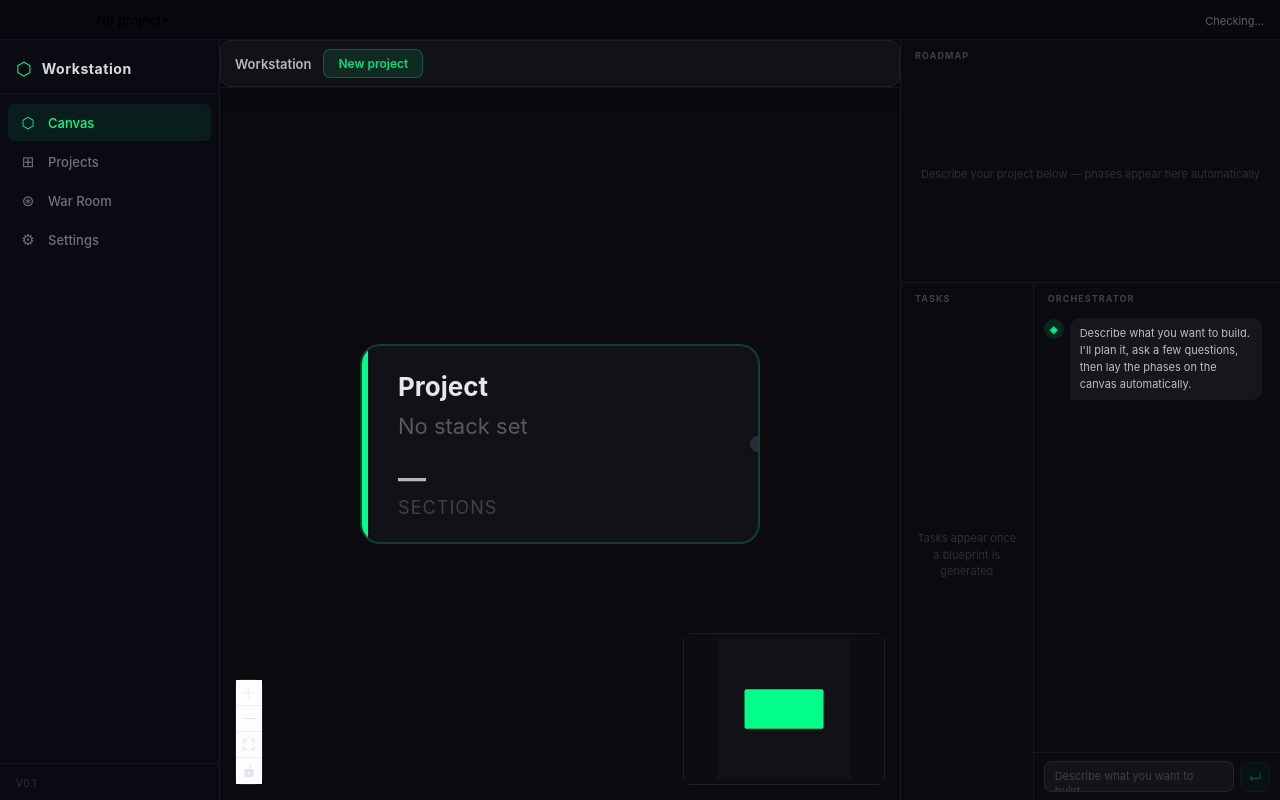
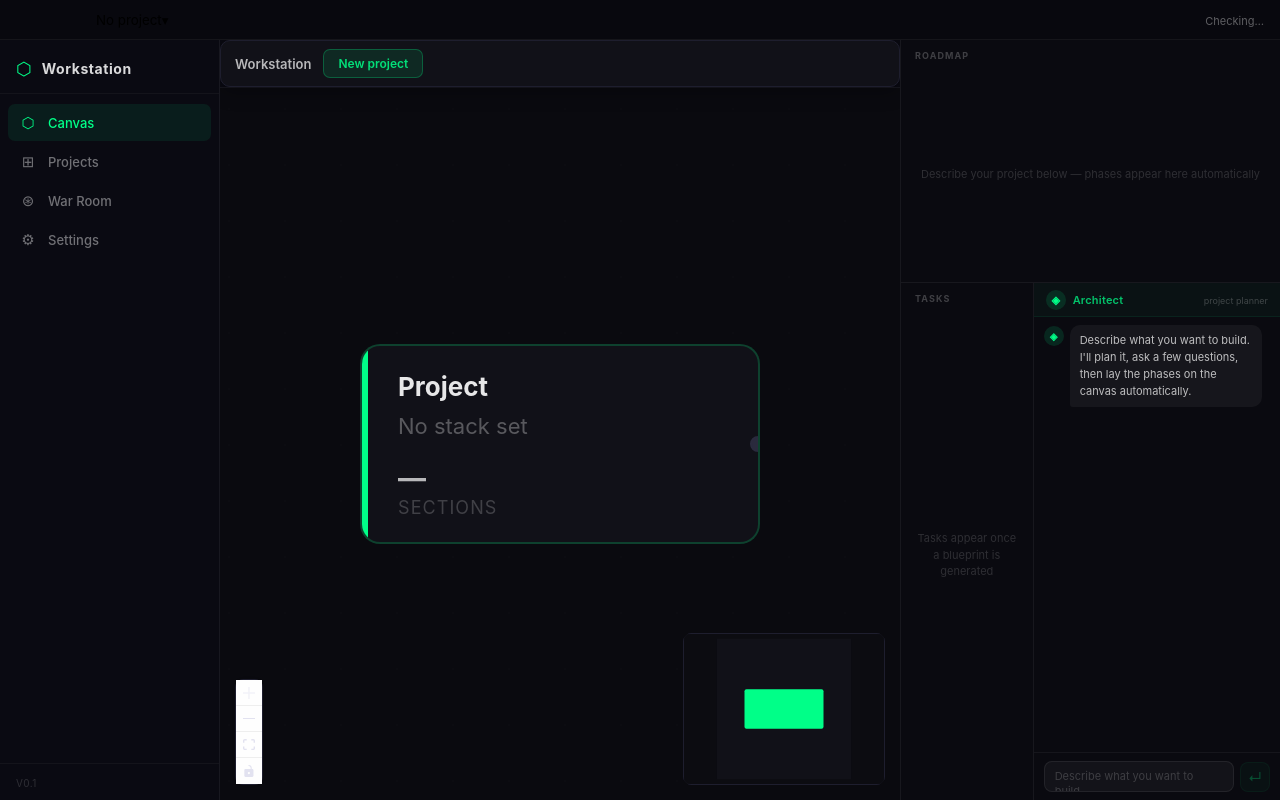
Before and after one commit to martinacho22/workstation, a React (Vite) app: page / in a window 1280 px wide. Built offline with nearby package versions, Linux system fonts and the light colour scheme.

Commit message:
feat(orchestrator): add architect identity bar — green ◈ header distinguishes from blue worker chat

```diff
--- a/src/components/orchestrator/OrchestratorPanel.tsx
+++ b/src/components/orchestrator/OrchestratorPanel.tsx
@@ -142,10 +142,10 @@ function TasksSection() {
 // ─── Orchestrator Chat ────────────────────────────────────────────────────────
 
 const PHASE_LABELS: Record<string, string> = {
-  generating:  'Generating blueprint…',
-  critiquing:  'Reviewing for stress points…',
+  generating:   'Generating blueprint…',
+  critiquing:   'Reviewing for stress points…',
   'laying-out': 'Calculating layout…',
-  done:        '',
+  done:         '',
 }
 
 function OrchestratorChat() {
@@ -203,7 +203,6 @@ function OrchestratorChat() {
     const label = PHASE_LABELS[blueprintPhase]
     if (!label) return
     setMessages(prev => {
-      // Replace existing pipeline status message instead of appending
       const withoutPrev = prev.filter(m => !Object.values(PHASE_LABELS).includes(m.content))
       return [...withoutPrev, {
         id: nanoid(6), role: 'assistant', content: label,
@@ -224,7 +223,7 @@ function OrchestratorChat() {
         if (blueprintCritique && !blueprintCritique.startsWith('Critic pass skipped')) {
           parts.push(`\nReview: ${blueprintCritique}`)
         }
-        parts.push('\nClick any node to open its workspace.')
+        parts.push('\nClick any node to open its planning chat.')
         return [...filtered, {
           id: nanoid(6), role: 'assistant',
           content: parts.join(''), timestamp: Date.now(), isSystem: true,
@@ -309,6 +308,17 @@ Developer: ${text}`
 
   return (
     <div className={styles.chat}>
+
+      {/* ── Architect identity bar ──
+          Green ◈ + "Architect" label — makes it instantly clear this is
+          the project-level planner, NOT the worker chat (which is blue).
+      ── */}
+      <div className={styles.chatIdentityBar}>
+        <div className={styles.chatIdentityAvatar}>◈</div>
+        <span className={styles.chatIdentityLabel}>Architect</span>
+        <span className={styles.chatIdentitySub}>project planner</span>
+      </div>
+
       <div className={styles.chatMessages}>
         {messages.map(msg => (
           <div
@@ -396,7 +406,6 @@ export default function OrchestratorPanel({ showChat = true }: Props) {
 
         {showChat && (
           <div className={styles.chatZone}>
-            <div className={styles.zoneLabel}>Orchestrator</div>
             <OrchestratorChat />
           </div>
         )}
```
